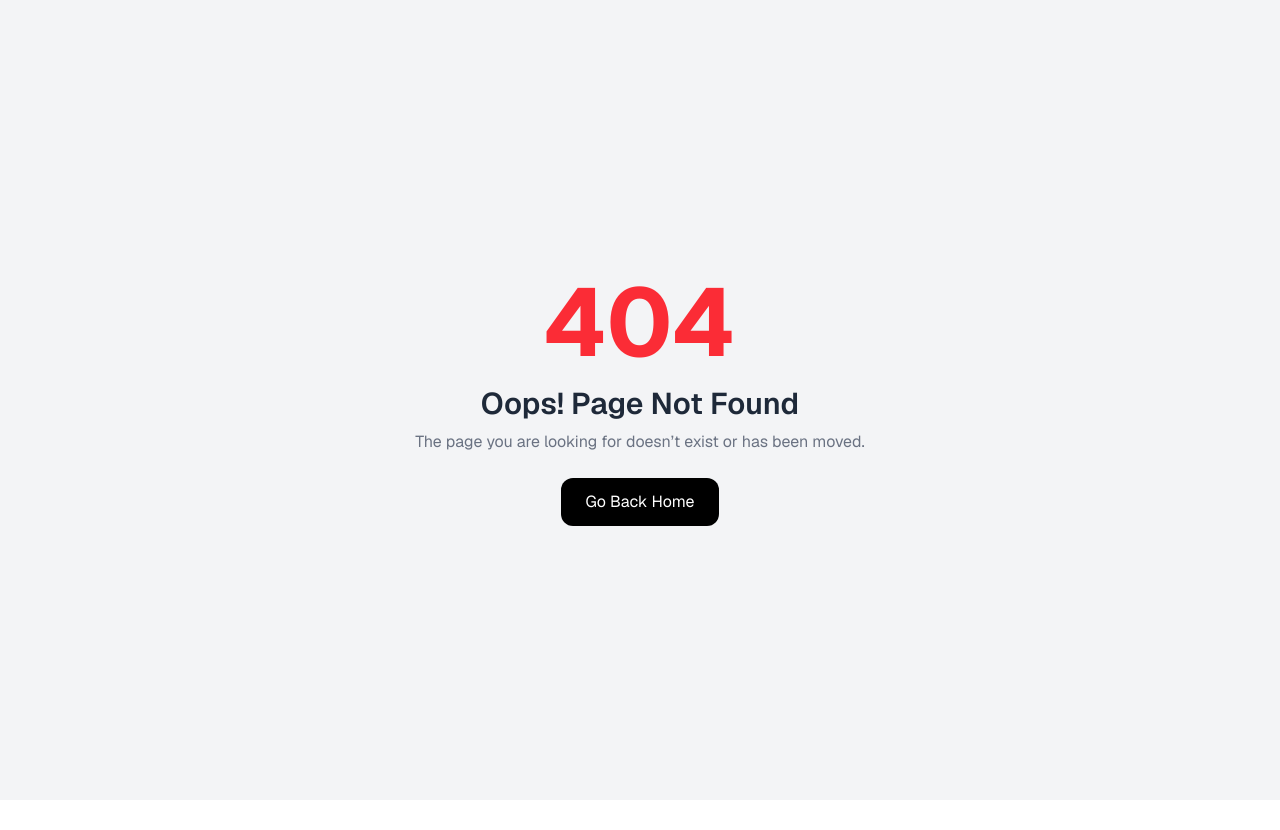
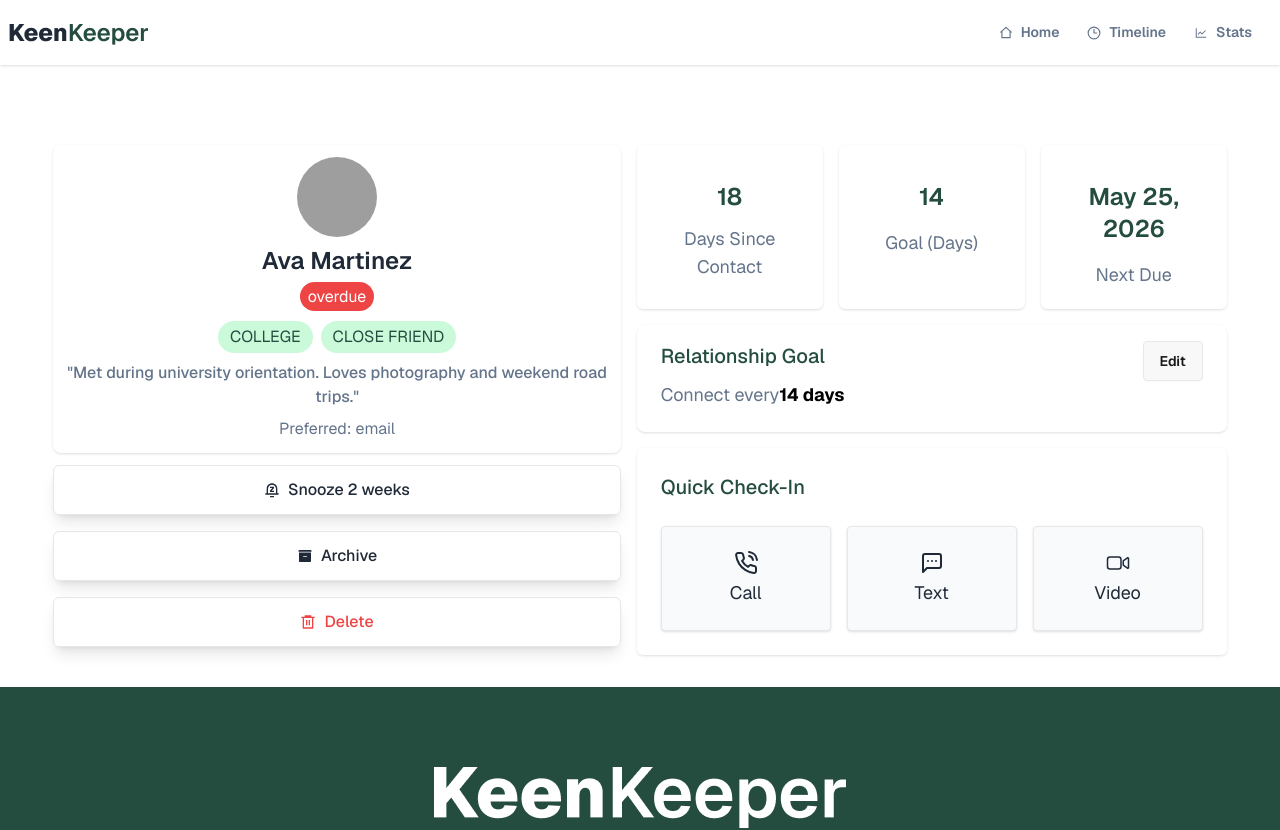
Before and after one commit to shariarislam-romim/Keen-Keeper, a React (Vite) app: page /friendDetails/1 in a window 1280 px wide. Before the commit this address had no page. Shown: the top 830 px of the page. Before the commit the page ends 800 px from the top, so only its background shows below. Built offline with nearby package versions, Linux system fonts and the light colour scheme; grey boxes are pictures that could not be loaded.

Commit message:
Details card complete

```diff
--- a/src/App.css
+++ b/src/App.css
@@ -14,6 +14,9 @@
 .green{
   color: #244D3F;
 }
+.smoke{
+  color: #F8FAFC;
+}
 body{
    font-family: "Geist", sans-serif;
 }
--- a/src/component/home/AllFriendsCard/AllFriends.jsx
+++ b/src/component/home/AllFriendsCard/AllFriends.jsx
@@ -7,7 +7,7 @@ const AllFriends = () => {
     const friends = use(friendsPromise)
     console.log(friends,"All friends")
     return (
-        <div className="my-12 container mx-auto">
+        <div className="my-10 container mx-auto">
             <h1 className="font-bold text-3xl mb-5">Your Friends</h1>
             <div className="grid grid-cols-1 md:grid-cols-2 lg:grid-cols-4 gap-5">
                 {
--- a/src/component/home/AllFriendsCard/FriendCard.jsx
+++ b/src/component/home/AllFriendsCard/FriendCard.jsx
@@ -3,7 +3,7 @@ import '../../../App.css'
 
 const FriendCard = ({friend}) => {
     return (
-        <Link to={`/bookDetails/${friend.id}`} className="card bg-base-100 shadow-sm place-items-center text-center">
+        <Link to={`/friendDetails/${friend.id}`} className="card bg-base-100 shadow-sm place-items-center text-center">
             <figure className="py-3 ">
                 <img className="rounded-full "
                 src={friend.picture}
@@ -17,7 +17,7 @@ const FriendCard = ({friend}) => {
                 <div className="">
                 <div className="flex items-center gap-2">
                 {friend.tags.map((tag,index)=> (
-                    <div key={index} className="badge badge-soft rounded-full  text-[#244D3F] bg-[#CBFADB] p-3 mb-3 uppercase">
+                    <div key={index} className="badge badge-soft rounded-full   bg-[#CBFADB] green p-3 mb-3 uppercase">
                      {tag}</div>
                     ))}
                 </div>
--- a/src/main.jsx
+++ b/src/main.jsx
@@ -7,6 +7,7 @@ import HomePage from './pages/HomePage.jsx'
 import Timeline from './pages/Timeline.jsx'
 import Error from './pages/Error.jsx'
 import Stats from './pages/Stats.jsx'
+import FriendDetails from './pages/detailsPage/FriendDetails.jsx'
 
 const router = createBrowserRouter([
   {
@@ -24,12 +25,12 @@ const router = createBrowserRouter([
       {
         path : "/stats",
         element: <Stats/>,
+      },
+      {
+        path: "/friendDetails/:selectId",
+        Component: FriendDetails,
+        loader: ()=> fetch('/Friends.json')
       }
-      // {
-      //   path: "/bookDetails/:bookId",
-      //   Component: BookDetails,
-      //   loader: ()=> fetch('/booksData.json')
-      // }
     ],
     errorElement: <Error/>,
   }
--- a/src/pages/HomePage.jsx
+++ b/src/pages/HomePage.jsx
@@ -4,7 +4,7 @@ import Count from "../component/home/Count";
 
 const HomePage = () => {
     return (
-        <div className="bg-[#F8FAFC]">
+        <div className="bg-[#F8FAFC] pb-3">
             <Banner></Banner>
             <Count></Count>
             <AllFriends></AllFriends>
--- /dev/null
+++ b/src/pages/detailsPage/DetailsCard.jsx
@@ -0,0 +1,13 @@
+
+
+
+const DetailsCard = () => {
+
+    return (
+        <div>
+
+        </div>
+    );
+};
+
+export default DetailsCard;
--- /dev/null
+++ b/src/pages/detailsPage/FriendDetails.jsx
@@ -0,0 +1,192 @@
+import { FiPhoneCall } from "react-icons/fi";
+import { IoIosArchive } from "react-icons/io";
+import { IoVideocamOutline } from "react-icons/io5";
+import { LuMessageSquareMore } from "react-icons/lu";
+import { RiDeleteBin6Line, RiNotificationSnoozeLine } from "react-icons/ri";
+import { useLoaderData, useParams } from "react-router";
+import '../../App.css'
+
+
+const FriendDetails = () => {
+    const {selectId} = useParams()
+    // console.log(selectId," it param")
+
+    const friends = useLoaderData();
+    // console.log(friends)
+
+    const selectFriend = friends.find((friend)=> friend.id == selectId)
+    console.log(selectFriend)
+
+    const formatDate = (date) =>
+    new Date(date).toLocaleDateString("en-US", {
+    year: "numeric",
+    month: "long",
+    day: "numeric",
+    });
+
+    return (
+
+        <div className="w-11/12 pt-20 pb-8 container mx-auto">
+      <div className="flex flex-col md:flex-row gap-4">
+        <div>
+          <div className="grid place-items-center text-center p-3 shadow-sm bg-base-100 rounded-lg">
+            <div>
+              <img
+                className="w-20 h-20 rounded-full"
+                src={selectFriend.picture}
+                alt={selectFriend.name}
+              />
+            </div>
+
+            <div>
+              <h2 className="blue font-semibold text-2xl pt-2 pb-2 ">
+                {selectFriend.name}
+              </h2>
+            </div>
+
+            <div className="space-y-3">
+              <div>
+                <span
+                className={`rounded-full px-2 py-1 text-white  ${
+                  selectFriend.status === "overdue"
+                    ? " bg-[#EF4444] "
+                    : selectFriend.status === "on-track"
+                      ? "bg-[#244D3F] "
+                      : " bg-[#EFAD44] "
+                }
+                  `}
+              >
+                {selectFriend.status}
+              </span>
+              </div>
+
+              <div className="flex gap-2 justify-center uppercase">
+                {selectFriend.tags.map((tag, index) => (
+                  <span
+                    key={index}
+                    className="bg-[#CBFADB]  rounded-full px-3 py-1 green"
+                  >
+                    {tag}
+                  </span>
+                ))}
+              </div>
+            </div>
+
+            <p className="gray font-medium pt-2">"{selectFriend.bio}"</p>
+
+            <p className="gray pt-2">
+              Preferred: email
+            </p>
+          </div>
+
+          <div className="grid gap-4 pt-3">
+            <div className="p-3 cursor-pointer shadow-lg text-center border border-gray-200 rounded-md ">
+              <h3 className="blue font-medium flex items-center justify-center gap-2">
+                <RiNotificationSnoozeLine /> Snooze 2 weeks
+              </h3>
+            </div>
+
+            <div className="p-3 cursor-pointer border border-gray-200 shadow-lg text-center rounded-md">
+              <p className="blue font-medium flex items-center justify-center gap-2">
+                <IoIosArchive />
+                Archive
+              </p>
+            </div>
+
+            <div className="p-3 cursor-pointer border border-gray-200 shadow-lg text-center rounded-md">
+              <p className="text-[#EF4444] font-medium flex items-center justify-center gap-2">
+                <RiDeleteBin6Line />
+                Delete
+              </p>
+            </div>
+          </div>
+        </div>
+
+        <div>
+          <div className="grid grid-cols-3 gap-4 pb-4">
+            <div className="bg-base-100 p-5 rounded-md shadow-sm text-center">
+              <h2 className="green pt-4 font-semibold text-[16px] md:text-2xl">
+                {selectFriend.days_since_contact}
+              </h2>
+              <p className="gray pt-3 text-[16px] md:text-lg">
+                Days Since Contact
+              </p>
+            </div>
+
+            <div className="bg-base-100 p-5 rounded-md shadow-sm text-center">
+              <h2 className="green pt-4 font-semibold text-2xl md:text-2xl">
+                {selectFriend.goal}
+              </h2>
+              <p className="gray pt-4 text-[16px] md:text-lg">
+                Goal (Days)
+              </p>
+            </div>
+
+            <div className="bg-base-100 p-5 rounded-md shadow-sm text-center">
+              <h2 className="green pt-4 font-semibold text-[16px] md:text-2xl">
+                {formatDate(selectFriend.next_due_date)}
+              </h2>
+              <p className="gray pt-4 text-lg">Next Due</p>
+            </div>
+          </div>
+
+          <div className="pt-4 rounded-lg shadow-sm p-6">
+            <div className="flex justify-between bg-base-100">
+              <h3 className="green font-medium text-[20px]">
+                Relationship Goal
+              </h3>
+              <button className="btn">Edit</button>
+            </div>
+
+            <p className="gray text-[18px] ">
+              Connect every
+              <span className="font-bold text-black">{selectFriend.goal} days</span>
+            </p>
+          </div>
+
+          <div className="pt-4">
+            <div className="shadow-sm p-6 rounded-md">
+              <h3 className="green font-medium pb-6 text-[20px]">
+                Quick Check-In
+              </h3>
+
+              <div className="grid grid-cols-3 gap-4">
+                <div
+                  onClick={() => handleCheckin("Call")}
+                  className="bg-[#F8FAFC]  shadow-sm grid place-items-center border border-gray-200 p-6 rounded-sm"
+                >
+                  <h3 className="blue font-bold text-2xl ">
+                    <FiPhoneCall />
+                  </h3>
+                  <h2 className="blue text-[18px] pt-1">Call</h2>
+                </div>
+
+                <div
+                  onClick={() => handleCheckin("Text")}
+                  className="bg-[#F8FAFC] shadow-sm grid place-items-center border border-gray-200 p-6 rounded-sm"
+                >
+                  <h3 className="font-bold text-2xl text-[#1F2937]">
+                    <LuMessageSquareMore />
+                  </h3>
+                  <h2 className="blue text-[18px] pt-1">Text</h2>
+                </div>
+
+                <div
+                  onClick={() => handleCheckin("Video")}
+                  className="bg-[#F8FAFC] shadow-sm grid place-items-center border border-gray-200 p-6 rounded-sm"
+                >
+                  <h3 className="blue font-bold text-2xl">
+                    <IoVideocamOutline />
+                  </h3>
+                  <h2 className="blue text-[18px] pt-1">Video</h2>
+                </div>
+              </div>
+            </div>
+          </div>
+        </div>
+      </div>
+    </div>
+    );
+};
+
+export default FriendDetails;
```
